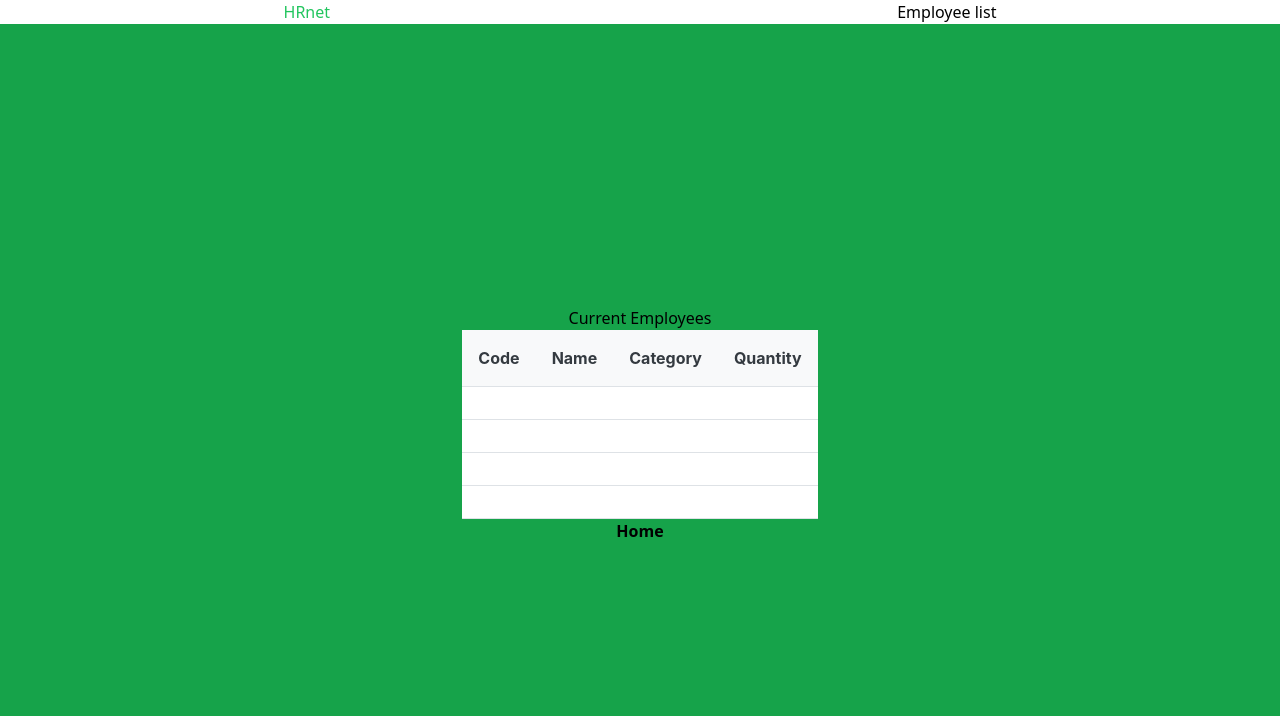
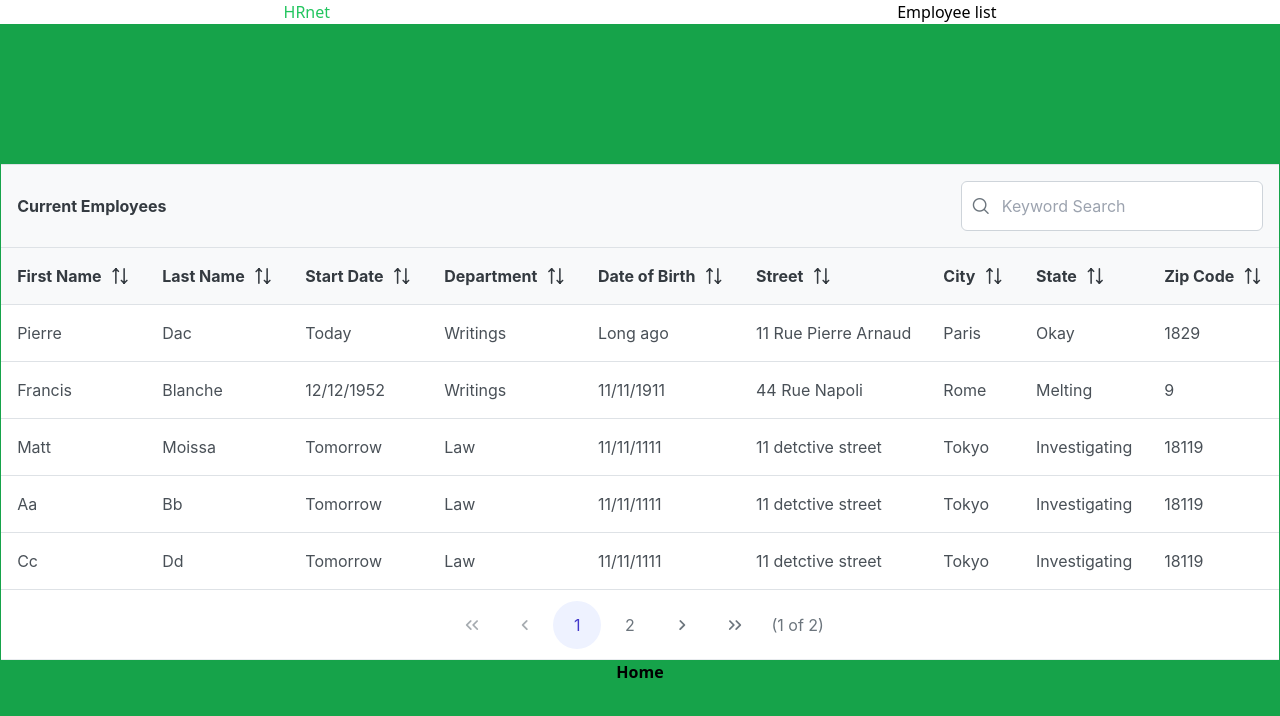
Before and after one commit to leoncik/LeonardWojcik_14_30082022_web-app, a React app: page /employee-list in a window 1280 px wide. Shown: the top 716 px of the page. Built offline with nearby package versions, Linux system fonts and the light colour scheme; the HTML template or start-up script is replaced by a standard one.

Commit message:
feat: setup data table (employee list)

```diff
--- a/package.json
+++ b/package.json
@@ -11,7 +11,7 @@
   },
   "dependencies": {
     "@leoncik/p14-hrnet-plugin": "0.0.5",
-    "@leoncik/p14-plugin-test": "0.0.11",
+    "@leoncik/p14-plugin-test": "0.0.14",
     "primeicons": "^5.0.0",
     "primereact": "^8.5.0",
     "react": "^18.2.0",
--- a/src/pages/EmployeeList/EmployeeList.tsx
+++ b/src/pages/EmployeeList/EmployeeList.tsx
@@ -1,24 +1,209 @@
+// React Hooks
+import { useState } from 'react';
+
 // Routing
 import { Link } from 'react-router-dom';
 
 // Libraries
 import { DataTable } from 'primereact/datatable';
 import { Column } from 'primereact/column';
+import { InputText } from 'primereact/inputtext';
+import { FilterMatchMode } from 'primereact/api';
 
 function EmployeeList() {
-    const products = ['a', 'b', 'c', 'd'];
+    const mockedEmployees = [
+        {
+            firstName: 'Pierre',
+            lastName: 'Dac',
+            startDate: 'Today',
+            department: 'Writings',
+            dateOfBirth: 'Long ago',
+            street: '11 Rue Pierre Arnaud',
+            city: 'Paris',
+            state: 'Okay',
+            zipCode: 1829,
+        },
+        {
+            firstName: 'Francis',
+            lastName: 'Blanche',
+            startDate: '12/12/1952',
+            department: 'Writings',
+            dateOfBirth: '11/11/1911',
+            street: '44 Rue Napoli',
+            city: 'Rome',
+            state: 'Melting',
+            zipCode: 9,
+        },
+        {
+            firstName: 'Matt',
+            lastName: 'Moissa',
+            startDate: 'Tomorrow',
+            department: 'Law',
+            dateOfBirth: '11/11/1111',
+            street: '11 detctive street',
+            city: 'Tokyo',
+            state: 'Investigating',
+            zipCode: 18119,
+        },
+        {
+            firstName: 'Aa',
+            lastName: 'Bb',
+            startDate: 'Tomorrow',
+            department: 'Law',
+            dateOfBirth: '11/11/1111',
+            street: '11 detctive street',
+            city: 'Tokyo',
+            state: 'Investigating',
+            zipCode: 18119,
+        },
+        {
+            firstName: 'Cc',
+            lastName: 'Dd',
+            startDate: 'Tomorrow',
+            department: 'Law',
+            dateOfBirth: '11/11/1111',
+            street: '11 detctive street',
+            city: 'Tokyo',
+            state: 'Investigating',
+            zipCode: 18119,
+        },
+        {
+            firstName: 'Ee',
+            lastName: 'Ff',
+            startDate: 'Tomorrow',
+            department: 'Law',
+            dateOfBirth: '11/11/1111',
+            street: '11 detctive street',
+            city: 'Tokyo',
+            state: 'Investigating',
+            zipCode: 18119,
+        },
+        {
+            firstName: 'Gg',
+            lastName: 'Hh',
+            startDate: 'Tomorrow',
+            department: 'Law',
+            dateOfBirth: '11/11/1111',
+            street: '11 detctive street',
+            city: 'Tokyo',
+            state: 'Investigating',
+            zipCode: 18119,
+        },
+        {
+            firstName: 'Ii',
+            lastName: 'Jj',
+            startDate: 'Tomorrow',
+            department: 'Law',
+            dateOfBirth: '11/11/1111',
+            street: '11 detctive street',
+            city: 'Tokyo',
+            state: 'Investigating',
+            zipCode: 18119,
+        },
+        {
+            firstName: 'Kk',
+            lastName: 'Ll',
+            startDate: 'Tomorrow',
+            department: 'Law',
+            dateOfBirth: '11/11/1111',
+            street: '11 detctive street',
+            city: 'Tokyo',
+            state: 'Investigating',
+            zipCode: 18119,
+        },
+        {
+            firstName: 'Mm',
+            lastName: 'Nn',
+            startDate: 'Tomorrow',
+            department: 'Law',
+            dateOfBirth: '11/11/1111',
+            street: '11 detctive street',
+            city: 'Tokyo',
+            state: 'Investigating',
+            zipCode: 18119,
+        },
+    ];
+
+    const [filters, setFilters] = useState({
+        global: { value: null, matchMode: FilterMatchMode.CONTAINS },
+    });
+    const [globalFilterValue, setGlobalFilterValue] = useState('');
+
+    /* eslint-disable @typescript-eslint/no-explicit-any */
+    const onGlobalFilterChange = (e: any) => {
+        const value = e.target.value;
+        const _filters = { ...filters };
+        _filters['global'].value = value;
+
+        setFilters(_filters);
+        setGlobalFilterValue(value);
+    };
+    /* eslint-enable @typescript-eslint/no-explicit-any */
+
+    const renderHeader = () => {
+        return (
+            <div className="flex justify-between items-center">
+                <h1 className="m-0">Current Employees</h1>
+                <span className="p-input-icon-left">
+                    <i className="pi pi-search" />
+                    <InputText
+                        value={globalFilterValue}
+                        onChange={onGlobalFilterChange}
+                        placeholder="Keyword Search"
+                    />
+                </span>
+            </div>
+        );
+    };
+    const header = renderHeader();
 
     return (
         <div
             id="employee-div"
             className="flex flex-col items-center justify-center bg-green-600 h-screen"
         >
-            <h1>Current Employees</h1>
-            <DataTable value={products}>
-                <Column field="code" header="Code"></Column>
-                <Column field="name" header="Name"></Column>
-                <Column field="category" header="Category"></Column>
-                <Column field="quantity" header="Quantity"></Column>
+            <DataTable
+                value={mockedEmployees}
+                header={header}
+                emptyMessage="No employee found."
+                paginator
+                rows={5}
+                paginatorTemplate="FirstPageLink PrevPageLink PageLinks NextPageLink LastPageLink CurrentPageReport RowsPerPageDropdown"
+                filters={filters}
+            >
+                <Column
+                    field="firstName"
+                    header="First Name"
+                    sortable={true}
+                ></Column>
+                <Column
+                    field="lastName"
+                    header="Last Name"
+                    sortable={true}
+                ></Column>
+                <Column
+                    field="startDate"
+                    header="Start Date"
+                    sortable={true}
+                ></Column>
+                <Column
+                    field="department"
+                    header="Department"
+                    sortable={true}
+                ></Column>
+                <Column
+                    field="dateOfBirth"
+                    header="Date of Birth"
+                    sortable={true}
+                ></Column>
+                <Column field="street" header="Street" sortable={true}></Column>
+                <Column field="city" header="City" sortable={true}></Column>
+                <Column field="state" header="State" sortable={true}></Column>
+                <Column
+                    field="zipCode"
+                    header="Zip Code"
+                    sortable={true}
+                ></Column>
             </DataTable>
             <table id="employee-table" className="display"></table>
             <Link className="font-bold" to="/">
--- a/src/pages/Home/EmployeeForm.tsx
+++ b/src/pages/Home/EmployeeForm.tsx
@@ -2,10 +2,10 @@
 import { useState, useRef } from 'react';
 
 // Libraries
-// Final version. Not currently working
-// import { SelectMenu } from '@leoncik/p14-plugin-test';
-// Test version. Working.
-import { SelectMenu } from '@leoncik/p14-hrnet-plugin';
+// Final version.
+import { SelectMenu } from '@leoncik/p14-plugin-test';
+// Test version.
+// import { SelectMenu } from '@leoncik/p14-hrnet-plugin';
 import { Dialog } from 'primereact/dialog';
 import { Button } from 'primereact/button';
 import { InputText } from 'primereact/inputtext';
@@ -17,7 +17,7 @@ function EmployeeForm() {
     /* eslint-disable @typescript-eslint/no-explicit-any */
     const firstName: any = useRef();
     const lastName: any = useRef();
-    const birthDate: any = useRef();
+    const dateOfBirth: any = useRef();
     const startDate: any = useRef();
     const street: any = useRef();
     const city: any = useRef();
@@ -32,7 +32,7 @@ function EmployeeForm() {
         console.log('Employee saved.');
         console.log(`First name :${firstName.current.value}`);
         console.log(`Last name :${lastName.current.value}`);
-        console.log(`Birth date :${birthDate.current.getInput().value}`);
+        console.log(`Birth date :${dateOfBirth.current.getInput().value}`);
         console.log(`Start date :${startDate.current.getInput().value}`);
         console.log(`Street :${street.current.value}`);
         console.log(`City :${city.current.value}`);
@@ -51,7 +51,7 @@ function EmployeeForm() {
                 <InputText id="lastName" ref={lastName}></InputText>
 
                 <label htmlFor="date-of-birth">Date of Birth</label>
-                <Calendar id="date-of-birth" ref={birthDate}></Calendar>
+                <Calendar id="date-of-birth" ref={dateOfBirth}></Calendar>
 
                 <label htmlFor="start-date">Start Date</label>
                 <Calendar id="start-date" ref={startDate}></Calendar>
@@ -68,7 +68,7 @@ function EmployeeForm() {
                         options={['Alaska', 'Second option', 'Last option']}
                         label="Alaska"
                         id={'state'}
-                        optionRef={state}
+                        inputRef={state}
                     />
 
                     <label htmlFor="zip-code">Zip Code</label>
@@ -80,7 +80,7 @@ function EmployeeForm() {
                     options={['Sales', 'Second option', 'Last option']}
                     label="Sales"
                     id={'department'}
-                    optionRef={department}
+                    inputRef={department}
                 />
             </form>
             <Dialog
```
Also changed, not shown: 1 other file (tests, documents, lock files or other folders).
